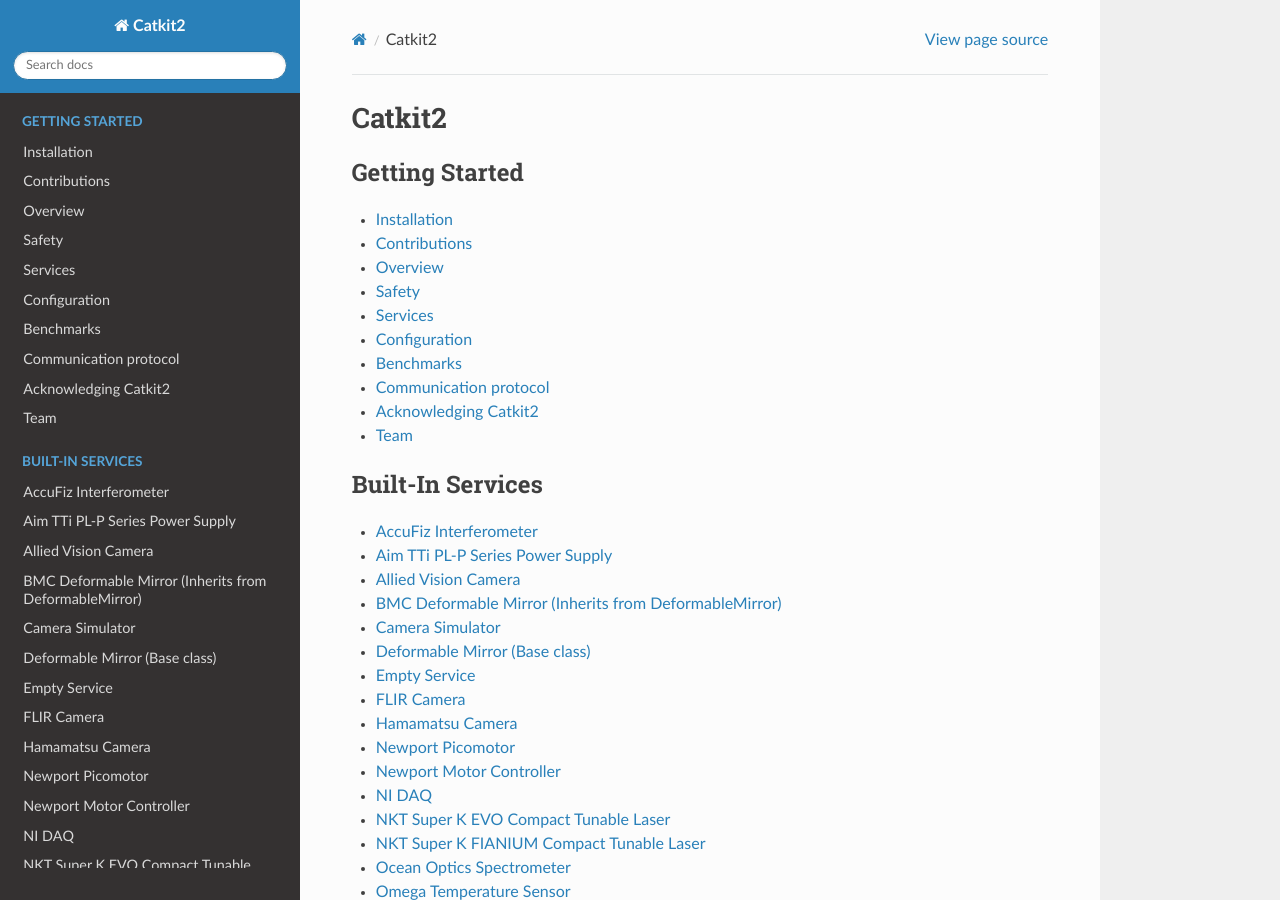
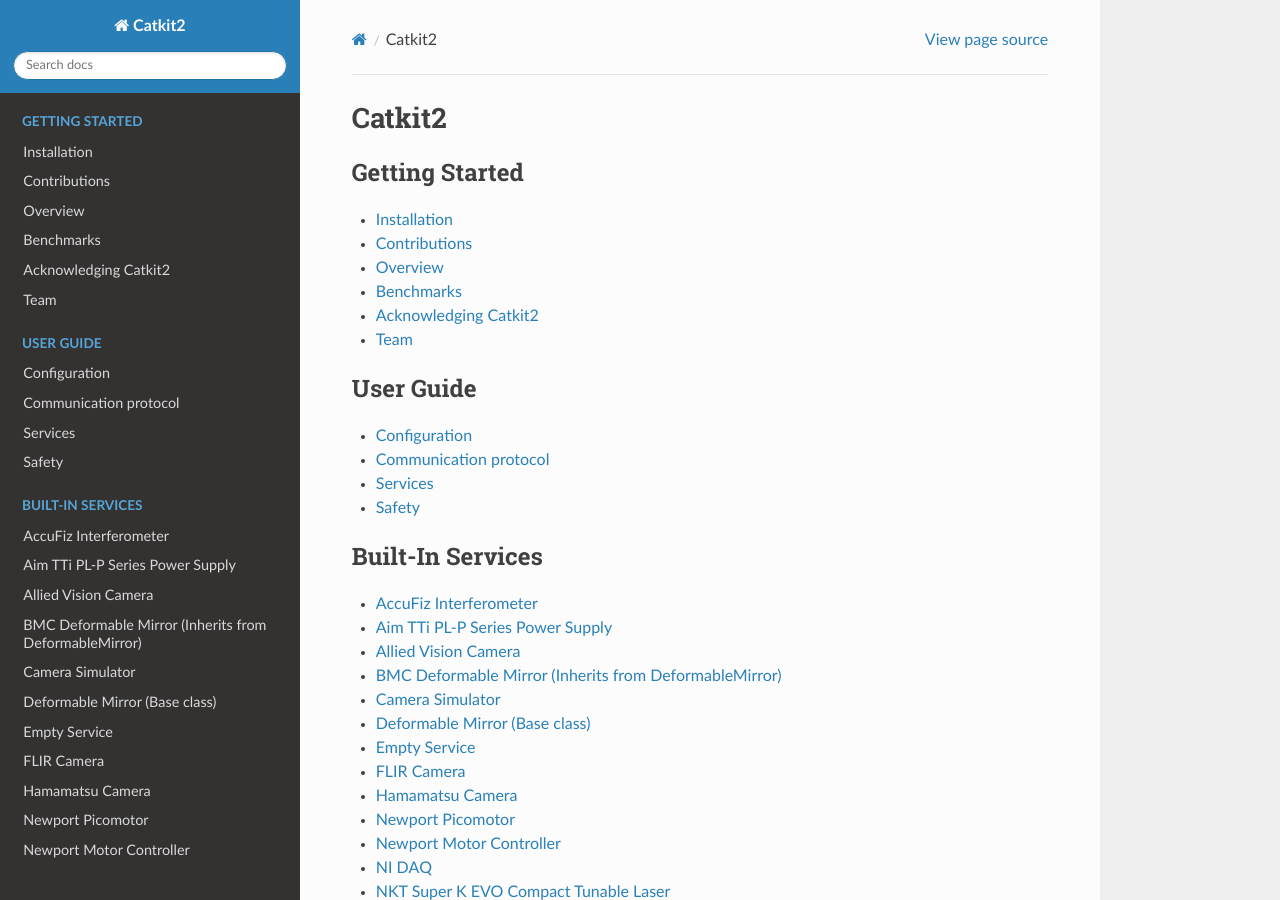
Before and after one commit to spacetelescope/catkit2, a Sphinx documentation site: the page built from docs/index.rst, in a window 1280 px wide and 900 px high. Built offline with Sphinx 7.4.7 and the Read the Docs theme 3.1.0, drawn with Linux system fonts in a browser that asks for light colours.

Commit message:
Restructure docs

```diff
--- a/docs/index.rst
+++ b/docs/index.rst
@@ -8,13 +8,18 @@
    installation
    contribution
    overview
-   safety
-   services
-   configuration
    benchmarks
-   protocol
    acknowledging_catkit2
    team
+
+.. toctree::
+   :maxdepth: 1
+   :caption: User Guide
+
+   configuration
+   protocol
+   services
+   safety
 
 .. toctree::
    :maxdepth: 1
```
